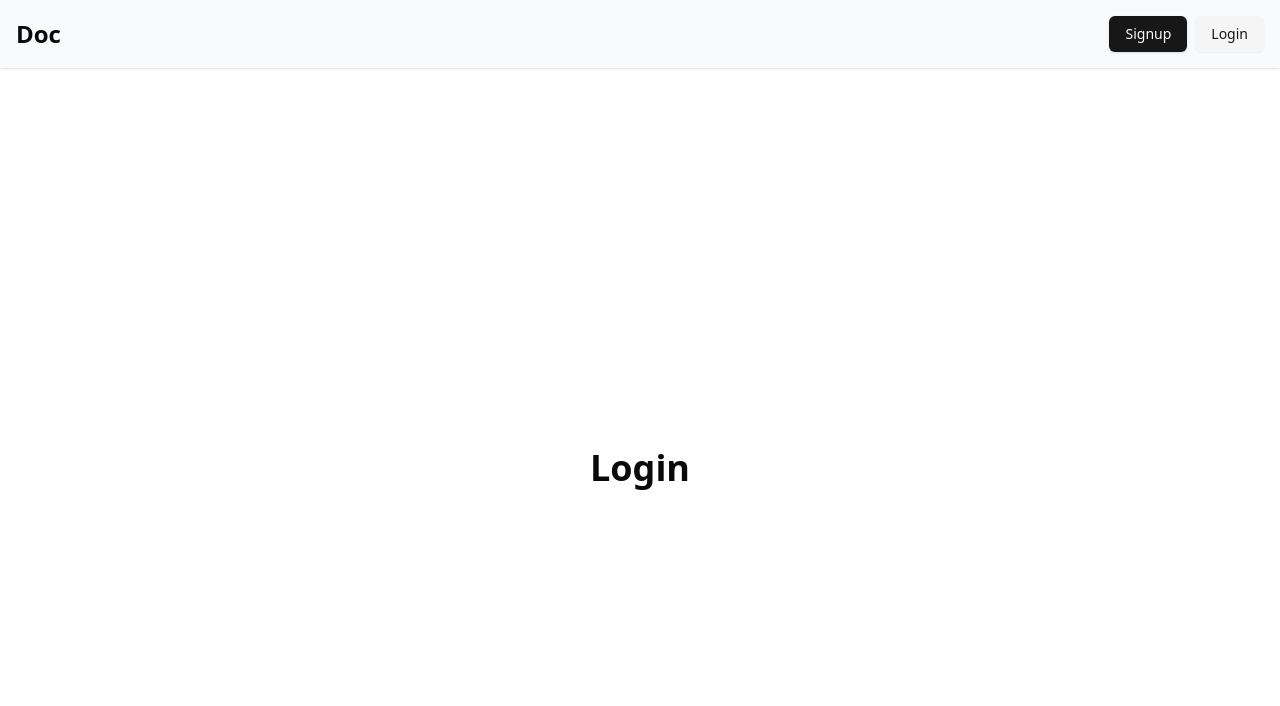
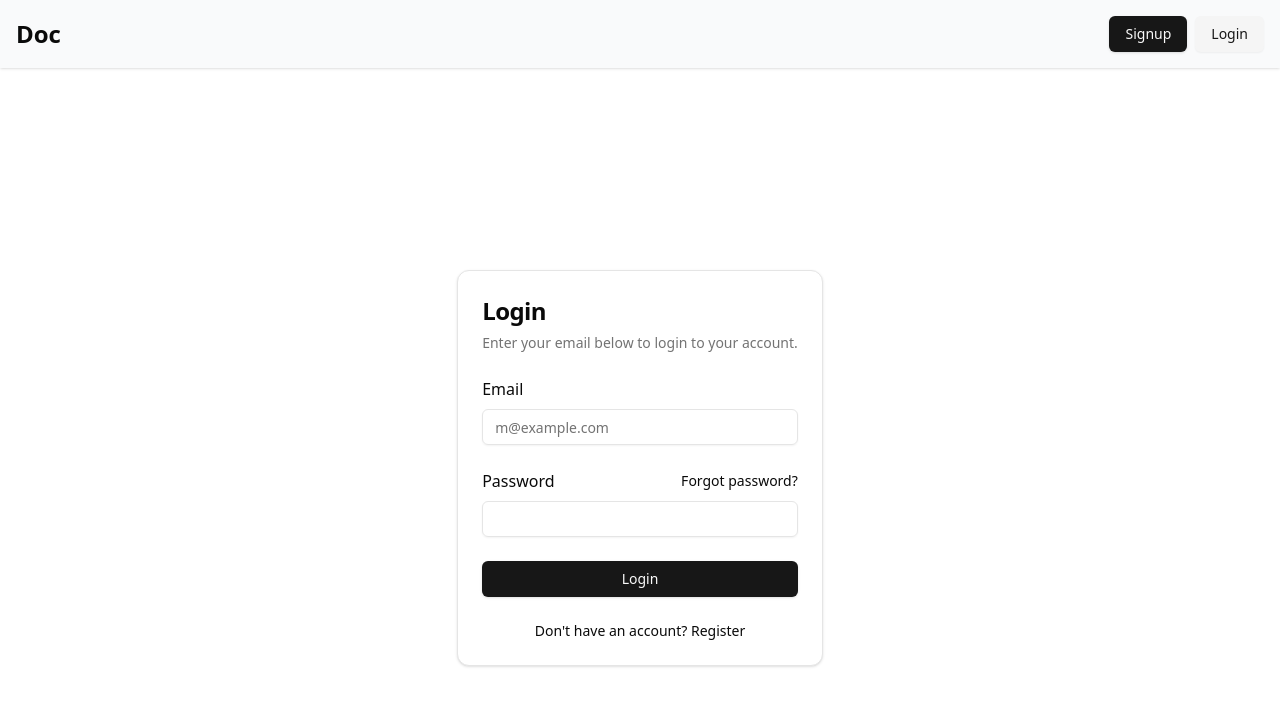
Before and after one commit to priyanshurohilla001/dashboards, a React (Vite) app: page /login in a window 1280 px wide. Shown: the top 706 px of the page. Built offline with nearby package versions, Linux system fonts and the light colour scheme.

Commit message:
header not updating after logging in

```diff
--- a/src/App.jsx
+++ b/src/App.jsx
@@ -5,6 +5,7 @@
 import Dashboardpage from "./pages/Dashboardpage";
 import NotFound from "./pages/NotFound";
 import Header from "./components/Header";
+import { Toaster } from "sonner";
 
 const HeaderBasic = ({ children }) => (
   <div>
@@ -39,6 +40,7 @@
         } />
         <Route path="*" element={<NotFound />} />
       </Routes>
+      <Toaster/>
     </BrowserRouter>
   );
 }
--- a/src/pages/Loginpage.jsx
+++ b/src/pages/Loginpage.jsx
@@ -1,13 +1,96 @@
-import React from 'react'
+import { Button } from "@/components/ui/button";
+import {
+  Card,
+  CardContent,
+  CardDescription,
+  CardHeader,
+  CardTitle,
+} from "@/components/ui/card";
+import { Input } from "@/components/ui/input";
+import { Label } from "@radix-ui/react-label";
+import axios from "axios";
+import React from "react";
+import { useNavigate } from "react-router-dom";
+import { toast } from "sonner";
 
 const Loginpage = () => {
+  const [loading, setLoading] = React.useState(false);
+  const navigate = useNavigate();
+
+  const handleSubmit = async (e) => {
+    e.preventDefault();
+    const email = e.target.email.value;
+    const password = e.target.password.value;
+
+    const serverUrl = import.meta.env.VITE_SERVER_URL;
+    try {
+      setLoading(true);
+      const res = await axios.post(`${serverUrl}/api/doctor/login`, {
+        email,
+        password,
+      });
+
+      localStorage.setItem("token", res.data.token);
+      toast.success("Login successful");
+      navigate("/dashboard");
+    } catch (error) {
+      console.log(error);
+      if (error.response) {
+        toast.error(error.response.data.message);
+      } else {
+        toast.error("Something went wrong");
+      }
+    } finally {
+      setLoading(false);
+    }
+  };
+
   return (
     <div className="flex flex-col items-center justify-center h-screen">
-    <h1 className="text-4xl font-bold text-center">
-     Login
-    </h1>
-  </div>
-  )
-}
+      <Card>
+        <CardHeader>
+          <CardTitle className="text-2xl">Login</CardTitle>
+          <CardDescription>
+            Enter your email below to login to your account.
+          </CardDescription>
+        </CardHeader>
+        <CardContent>
+          <form onSubmit={handleSubmit}>
+            <div className="flex flex-col gap-6">
+              <div className="grid gap-2">
+                <Label htmlFor="email">Email</Label>
+                <Input type="email" id="email" placeholder="m@example.com" />
+              </div>
+              <div className="grid gap-2">
+                <div className="flex items-center justify-between">
+                  <Label htmlFor="password">Password</Label>
+                  <a
+                    href="/forgot-password"
+                    className="text-sm underline-offset-4 hover:underline"
+                  >
+                    Forgot password?
+                  </a>
+                </div>
+                <Input type="password" id="password" />
+              </div>
+              <Button type="submit" className="w-full" disabled={loading}>
+                Login
+              </Button>
+              <p className="text-sm text-center">
+                Don't have an account?{" "}
+                <a
+                  href="/signup"
+                  className="text-sm underline-offset-4 hover:underline"
+                >
+                  Register
+                </a>
+              </p>
+            </div>
+          </form>
+        </CardContent>
+      </Card>
+    </div>
+  );
+};
 
-export default Loginpage
+export default Loginpage;
```
Also changed, not shown: 1 other file (tests, documents, lock files or other folders).
